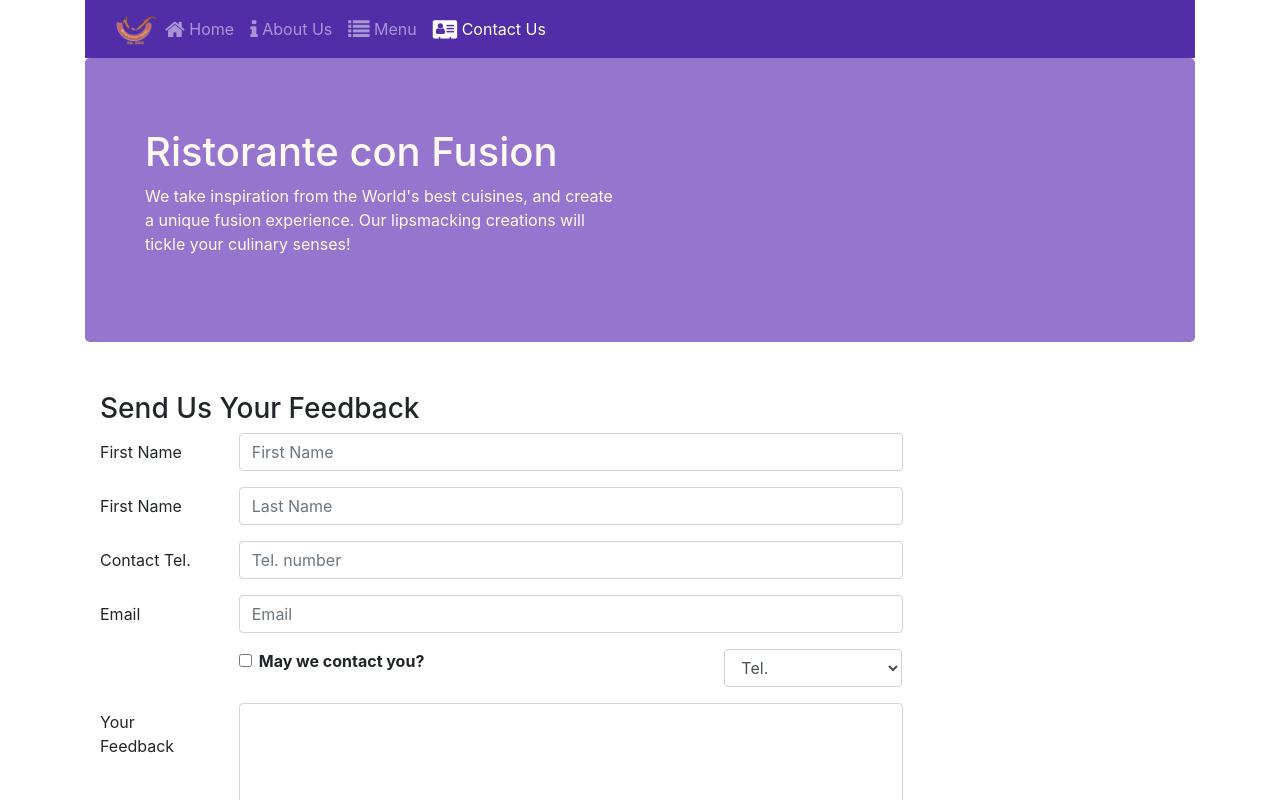
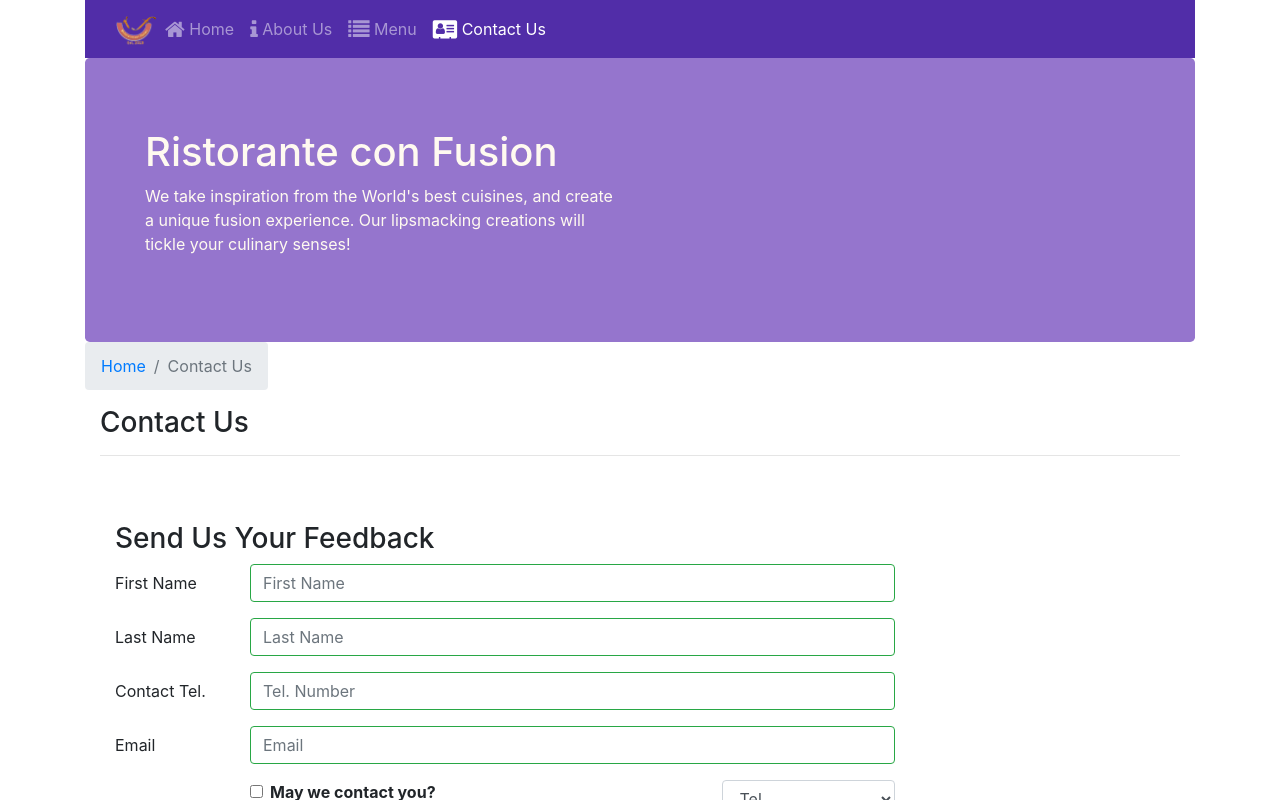
Before and after one commit to NTD-Funix/RJS101x-Lab, a React (Create React App) app: page /contactus in a window 1280 px wide. Shown: the top 800 px of the page. Built offline with nearby package versions, Linux system fonts and the light colour scheme.

Commit message:
Controlled Form Validation

```diff
--- a/src/components/ContactComponent.js
+++ b/src/components/ContactComponent.js
@@ -1,6 +1,7 @@
 import React, { Component }from 'react';
 import { Breadcrumb, BreadcrumbItem,
-        Button, Form, FormGroup, Label, Input, Col } from 'reactstrap';
+        Button, Form, FormGroup, Label, Input, Col, Row, FormFeedback } from 'reactstrap';
+import {Link} from 'react-router-dom';
 
 class Contact extends Component {
     constructor(props) {
@@ -13,9 +14,16 @@
             agree: false,
             contactType: 'Tel.',
             message: '',
+            touched: {
+                firstname: false,
+                lastname: false,
+                telnum: false,
+                email: false
+            }
         };
         this.handleInputChange = this.handleInputChange.bind(this);
         this.handleSubmit = this.handleSubmit.bind(this);
+        this.handleBlur = this.handleBlur.bind(this);
     }
 
     handleInputChange(event) {
@@ -34,8 +42,56 @@
         alert('Current State is: ' + JSON.stringify(this.state));
     }
 
+    handleBlur = (field) => (event) => {
+        this.setState({
+            touched: {...this.state.touched, [field]: true}
+        });
+    };
+
+    validate(firstname, lastname, telnum, email) {
+        const errors = {
+            firstname: '',
+            lastname: '',
+            telnum: '',
+            email: ''
+        };
+
+        if(this.state.touched.firstname && firstname.length < 3)
+            errors.firstname = 'First Name should be >= 3 characters';
+        else if (this.state.touched.firstname && firstname.length > 10)
+            errors.firstname = 'First Name should be <= 10 characters';
+
+        if (this.state.touched.lastname && lastname.length < 3)
+            errors.lastname = 'Last Name should be >= 3 characters';
+        else if (this.state.touched.lastname && lastname.length > 10)
+            errors.lastname = 'Last Name should be <= 10 characters';
+
+        const reg = /^\d+$/;
+        if (this.state.touched.telnum && !reg.test(telnum))
+            errors.telnum = 'Tel. Number should contain only numbers';
+
+        if(this.state.touched.email && email.split('').filter(x => x === '@').length !== 1)
+        errors.email = 'Email should contain a @';
+
+        return errors;
+    }
+
     render() {
+
+        const errors = this.validate(this.state.firstname, this.state.lastname, this.state.telnum, this.state.email);
+
         return (
+            <div className="container">
+                <div className="row">
+                    <Breadcrumb>
+                        <BreadcrumbItem><Link to="/home">Home</Link></BreadcrumbItem>
+                        <BreadcrumbItem active>Contact Us</BreadcrumbItem>
+                    </Breadcrumb>
+                    <div className="col-12">
+                        <h3>Contact Us</h3>
+                        <hr/>
+                    </div>
+                </div>
                 <div className="row row-content">
                     <div className="col-12">
                         <h3>Send Us Your Feedback</h3>
@@ -48,27 +104,37 @@
                                     <Input type="text" id="firstname" name="firstname"
                                         placeholder="First Name"
                                         value={this.state.firstname}
-                                    onChange={this.handleInputChange}
-                                />
+                                        valid={errors.firstname === ''}
+                                        invalid={errors.firstname !== ''}
+                                        onBlur={this.handleBlur('firstname')}
+                                        onChange={this.handleInputChange} />
+                                    <FormFeedback>{errors.firstname}</FormFeedback>
                                 </Col>
                             </FormGroup>
                             <FormGroup row>
-                            <Label htmlFor="lastname" md={2}>First Name</Label>
+                                <Label htmlFor="lastname" md={2}>Last Name</Label>
                                 <Col md={10}>
                                     <Input type="text" id="lastname" name="lastname"
                                         placeholder="Last Name"
                                         value={this.state.lastname}
-                                    onChange={this.handleInputChange}
-                                />
+                                        valid={errors.lastname === ''}
+                                        invalid={errors.lastname !== ''}
+                                        onBlur={this.handleBlur('lastname')}
+                                        onChange={this.handleInputChange} />
+                                    <FormFeedback>{errors.lastname}</FormFeedback>
                                 </Col>
                             </FormGroup>
                             <FormGroup row>
                                 <Label htmlFor="telnum" md={2}>Contact Tel.</Label>
                                 <Col md={10}>
                                     <Input type="tel" id="telnum" name="telnum"
-                                        placeholder="Tel. number"
+                                        placeholder="Tel. Number"
                                         value={this.state.telnum}
+                                        valid={errors.telnum === ''}
+                                        invalid={errors.telnum !== ''}
+                                        onBlur={this.handleBlur('telnum')}
                                         onChange={this.handleInputChange} />
+                                    <FormFeedback>{errors.telnum}</FormFeedback>
                                 </Col>
                             </FormGroup>
                             <FormGroup row>
@@ -77,7 +143,11 @@
                                     <Input type="email" id="email" name="email"
                                         placeholder="Email"
                                         value={this.state.email}
+                                        valid={errors.email === ''}
+                                        invalid={errors.email !== ''}
+                                        onBlur={this.handleBlur('email')}
                                         onChange={this.handleInputChange} />
+                                    <FormFeedback>{errors.email}</FormFeedback>
                                 </Col>
                             </FormGroup>
                             <FormGroup row>
@@ -120,6 +190,7 @@
                         </Form>
                     </div>
                 </div>
+            </div>
         )
     }
 }
```
Lines whose indentation alone changed are shown as unchanged.
